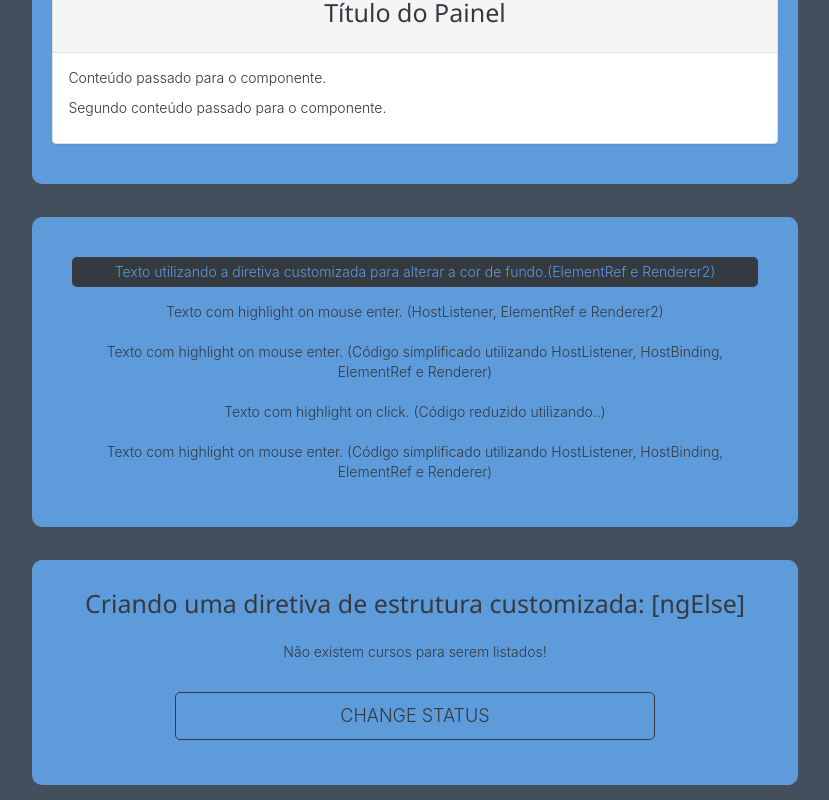
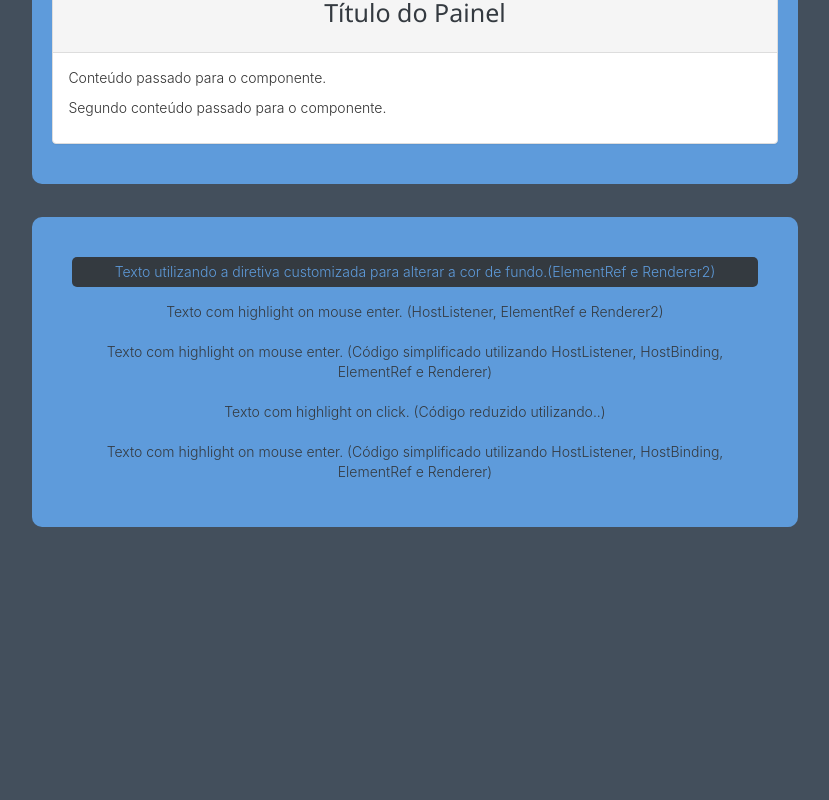
Before and after one commit to Gthalles/angular-directives, an Angular app: page / in a window 1280 px wide. Shown: the part 1795-2595 px from the top of the page, without its empty margins (225-1054 px from the left). After the commit the page ends 2337 px from the top, so only its background shows below. Built offline with nearby package versions, Linux system fonts and the light colour scheme.

Commit message:
Revert "Aula 36 - Finalizando o módulo sobre diretivas criando uma diretiva personalizada.."

```diff
--- a/src/app/app.module.ts
+++ b/src/app/app.module.ts
@@ -14,7 +14,6 @@ import { CustomDirectivesComponent } from './custom-directives/custom-directives
 import { HighlightMouseDirective } from './shared/highlight-mouse.directive';
 import { HighlightMouse2Directive } from './shared/highlight-mouse2.directive';
 import { FinalHighlightDirective } from './shared/final-highlight.directive';
-import { NgElseDirective } from './shared/ng-else.directive';
 
 @NgModule({
   declarations: [
@@ -30,8 +29,7 @@ import { NgElseDirective } from './shared/ng-else.directive';
     CustomDirectivesComponent,
     HighlightMouseDirective,
     HighlightMouse2Directive,
-    FinalHighlightDirective,
-    NgElseDirective
+    FinalHighlightDirective
   ],
   imports: [
     BrowserModule
--- a/src/app/custom-directives/custom-directives.component.html
+++ b/src/app/custom-directives/custom-directives.component.html
@@ -10,21 +10,3 @@
             enter. (Código simplificado utilizando HostListener, HostBinding, ElementRef e Renderer)</p>
     </div>
 </div>
-
-<div class="section">
-  <h5>Criando uma diretiva de estrutura customizada: [ngElse]</h5>
-  <div class="content">
-    <div *ngIf="mostrarCursos" class="content">
-      <p>Lista de cursos: {{ curso }}</p>
-  </div>
-
-  <div *appNgElse="mostrarCursos" class="content">
-      <p>Não existem cursos para serem listados!</p>
-  </div>
-
-  <button [ngStyle]="{
-    'backgroundColor': ativo ? '#343a40' : 'var(--blue)',
-    'color': ativo ? 'var(--blue)' : '#343a40'
-  }" (click)="setCurso()">Change status</button>
-  </div>
-</div>
--- a/src/app/custom-directives/custom-directives.component.ts
+++ b/src/app/custom-directives/custom-directives.component.ts
@@ -6,16 +6,6 @@ import { Component, OnInit } from '@angular/core';
   styleUrls: ['./custom-directives.component.css']
 })
 export class CustomDirectivesComponent implements OnInit {
-  // Atributos
-  curso: string[] = ["Angular", " Docker", " SpringBoot"];
-  mostrarCursos: boolean = false;
-  ativo: boolean = false;
-
-  // Métodos
-  setCurso() {
-    this.mostrarCursos = !this.mostrarCursos;
-    this.ativo = !this.ativo;
-  }
 
   constructor() { }
 
--- a/src/app/shared/ng-else.directive.ts
+++ /dev/null
@@ -1,19 +0,0 @@
-// Renderizando um template em uma diretiva estrutural
-import { Directive, Input, TemplateRef, ViewContainerRef } from '@angular/core';
-
-@Directive({
-  selector: '[appNgElse]'
-})
-export class NgElseDirective {
-  // Atributos
-  @Input('appNgElse') set ngElse(condition: boolean) {
-    if(!condition) {
-      this._viewContainerRef.createEmbeddedView(this._templateRef);
-    } else {
-      this._viewContainerRef.clear();
-    }
-  }
-
-  constructor(private _templateRef: TemplateRef<any>, private _viewContainerRef: ViewContainerRef) { }
-
-}
```
Also changed, not shown: 1 other file (tests, documents, lock files or other folders).
